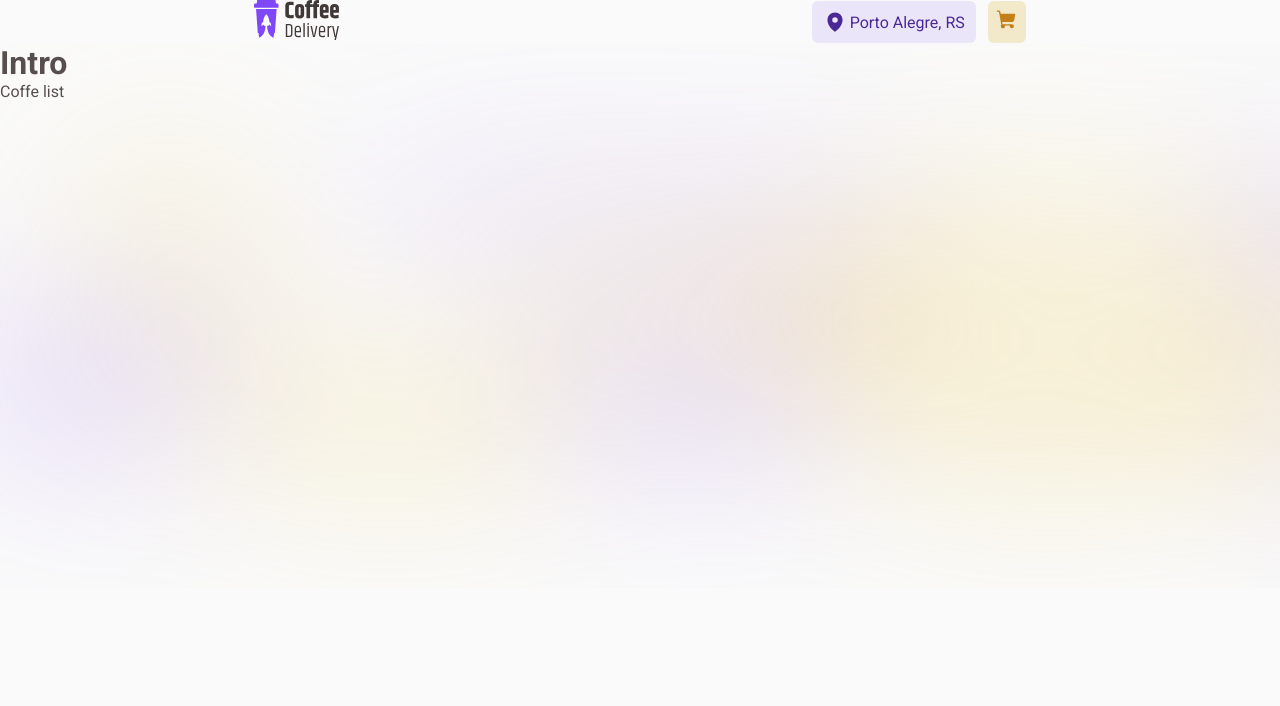
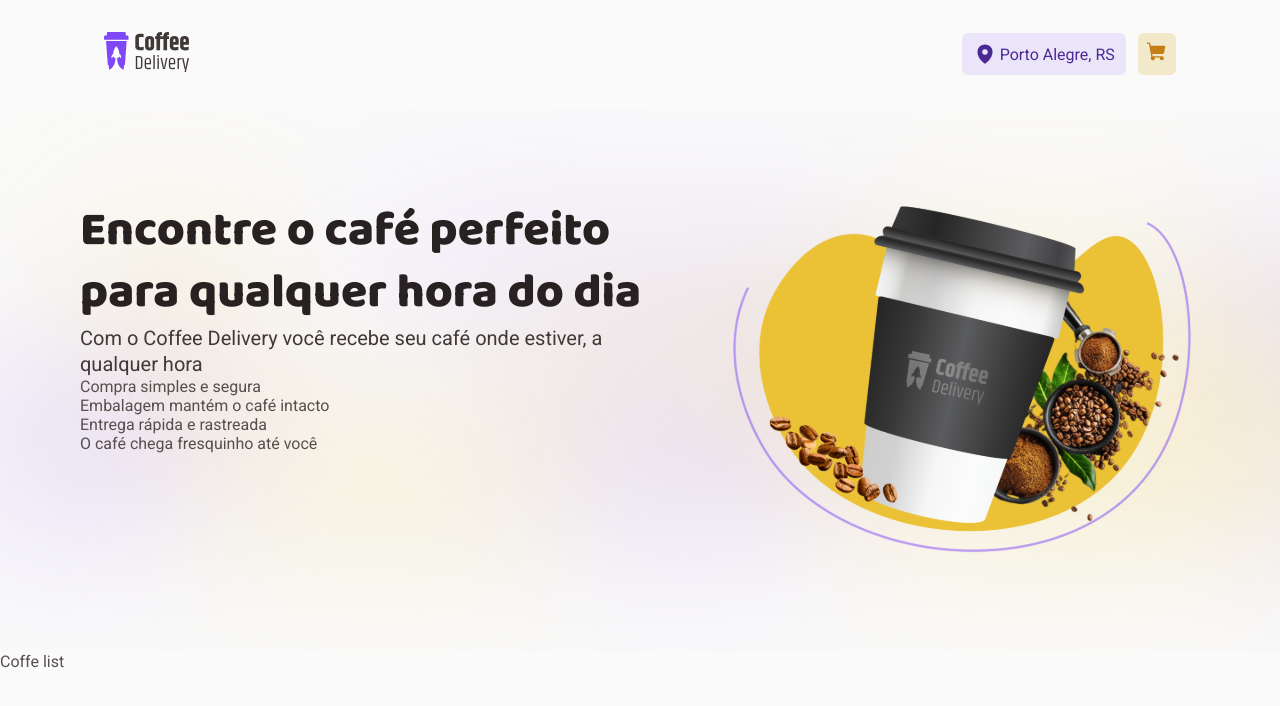
Before and after one commit to rnatu/coffee-delivery, a React (Vite) app: page / in a window 1280 px wide. Shown: the top 706 px of the page. Built offline with nearby package versions, Linux system fonts and the light colour scheme.

Commit message:
feat: add initial css on intro - Home page section

```diff
--- a/src/components/Header/index.tsx
+++ b/src/components/Header/index.tsx
@@ -1,16 +1,16 @@
 import { ShoppingCart, MapPin } from 'phosphor-react';
 import { NavLink } from 'react-router-dom';
 import logo from '../../assets/logo.svg';
-import { HeaderContainer, HeadNav } from './styles';
+import { HeaderNav, NavActions } from './styles';
 
 export function Header() {
   return (
-    <HeaderContainer>
+    <HeaderNav>
       <NavLink to="/">
         <img src={logo} alt="" />
       </NavLink>
 
-      <HeadNav>
+      <NavActions>
         <button type="button">
           <MapPin size={22} weight="fill" />
           Porto Alegre, RS
@@ -19,7 +19,7 @@
         <NavLink to="history">
           <ShoppingCart size={22} weight="fill" />
         </NavLink>
-      </HeadNav>
-    </HeaderContainer>
+      </NavActions>
+    </HeaderNav>
   );
 }
--- a/src/components/Header/styles.tsx
+++ b/src/components/Header/styles.tsx
@@ -1,18 +1,16 @@
 import styled from 'styled-components';
 
-export const HeaderContainer = styled.header`
+export const HeaderNav = styled.header`
   margin: 0 auto;
-  padding: 2rem 0;
-
-  padding: 0 1rem;
-  max-width: calc(51.25rem - 1rem);
+  padding: 2rem 1rem;
+  max-width: calc(70rem - 1rem);
 
   display: flex;
   align-items: center;
   justify-content: space-between;
 `;
 
-export const HeadNav = styled.nav`
+export const NavActions = styled.nav`
   display: flex;
   gap: 0.75rem;
 
--- a/src/pages/Home/index.tsx
+++ b/src/pages/Home/index.tsx
@@ -1,13 +1,32 @@
-import { HomeContainer } from './styles';
+import { IntroBackground, IntroContainer, IntroTextContainer } from './styles';
+import introImage from '../../assets/intro-imagem.svg';
 
 export function Home() {
   return (
-    <HomeContainer>
-      <div>
-        <h1>Intro</h1>
-      </div>
+    <>
+      <IntroBackground>
+        <IntroContainer>
+          <IntroTextContainer>
+            <h1>Encontre o café perfeito para qualquer hora do dia</h1>
+
+            <h2>
+              Com o Coffee Delivery você recebe seu café onde estiver, a
+              qualquer hora
+            </h2>
+
+            <p className="item1">Compra simples e segura</p>
+            <p className="item2">Embalagem mantém o café intacto</p>
+            <p className="item3">Entrega rápida e rastreada</p>
+            <p className="item4">O café chega fresquinho até você</p>
+          </IntroTextContainer>
+
+          <div className="introImage">
+            <img src={introImage} alt="" />
+          </div>
+        </IntroContainer>
+      </IntroBackground>
 
       <div>Coffe list</div>
-    </HomeContainer>
+    </>
   );
 }
--- a/src/pages/Home/styles.ts
+++ b/src/pages/Home/styles.ts
@@ -1,9 +1,43 @@
 import styled from 'styled-components';
 
-export const HomeContainer = styled.main`
+export const IntroBackground = styled.div`
   background-image: url('/src/assets/background.svg');
   background-repeat: no-repeat;
   background-size: cover;
 
-  height: 34rem;
+  padding: 92px 1rem;
 `;
+
+export const IntroContainer = styled.div`
+  margin: 0 auto;
+  max-width: 70rem;
+
+  display: flex;
+  grid-gap: 3.5rem;
+
+  .introImage {
+    display: flex;
+
+    img {
+      width: 100%;
+    }
+  }
+`;
+
+export const IntroTextContainer = styled.div`
+  flex: 1;
+  h1 {
+    font-family: 'Baloo 2', cursive;
+    font-size: 3rem;
+    font-weight: 800;
+    line-height: 130%;
+    color: ${(props) => props.theme['base-title']};
+  }
+
+  h2 {
+    font-size: 1.25rem;
+    font-weight: 400;
+    line-height: 130%;
+    color: ${(props) => props.theme['base-subtitle']};
+  }
+`;
```
Also changed, not shown: src/assets/intro-imagem.svg (added).
